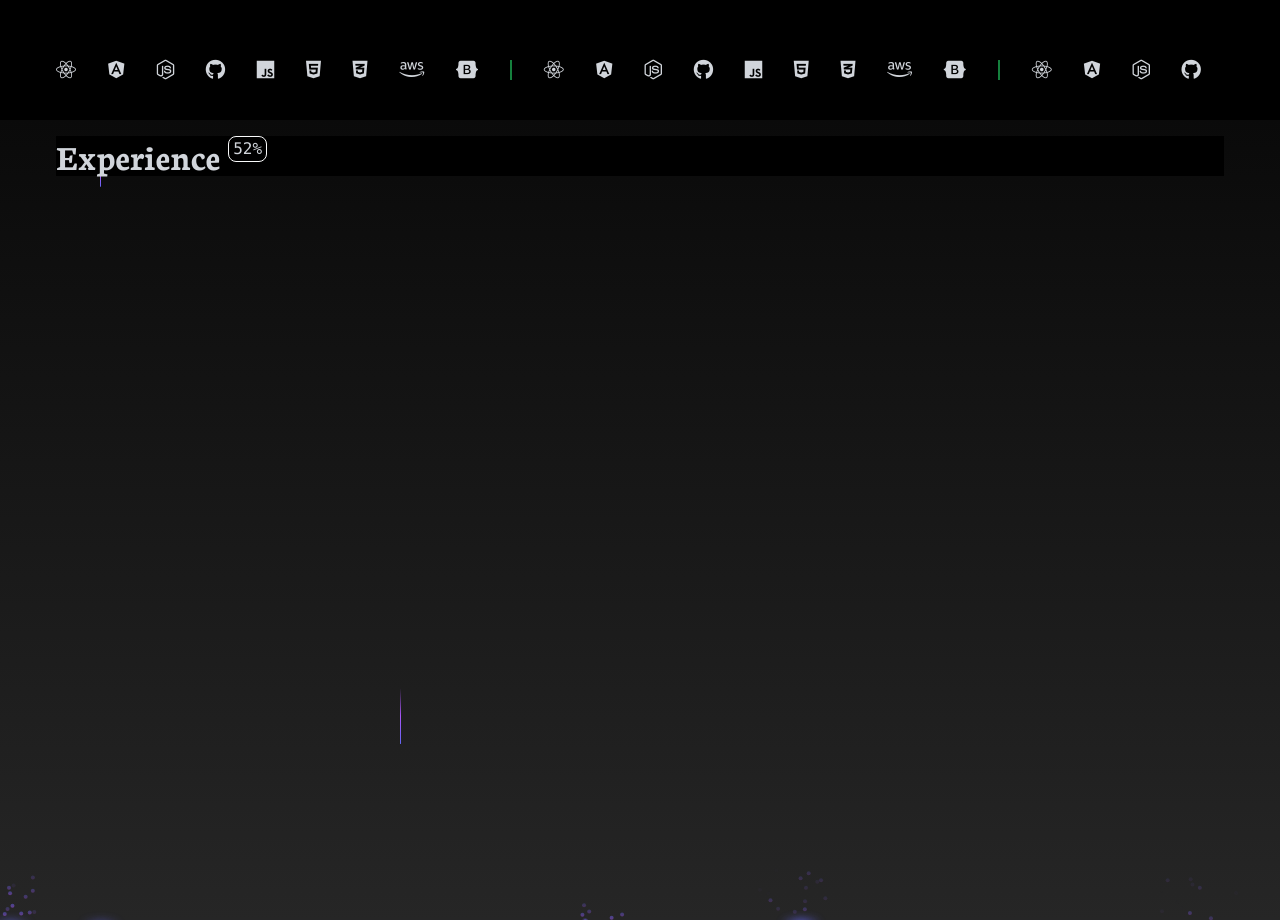
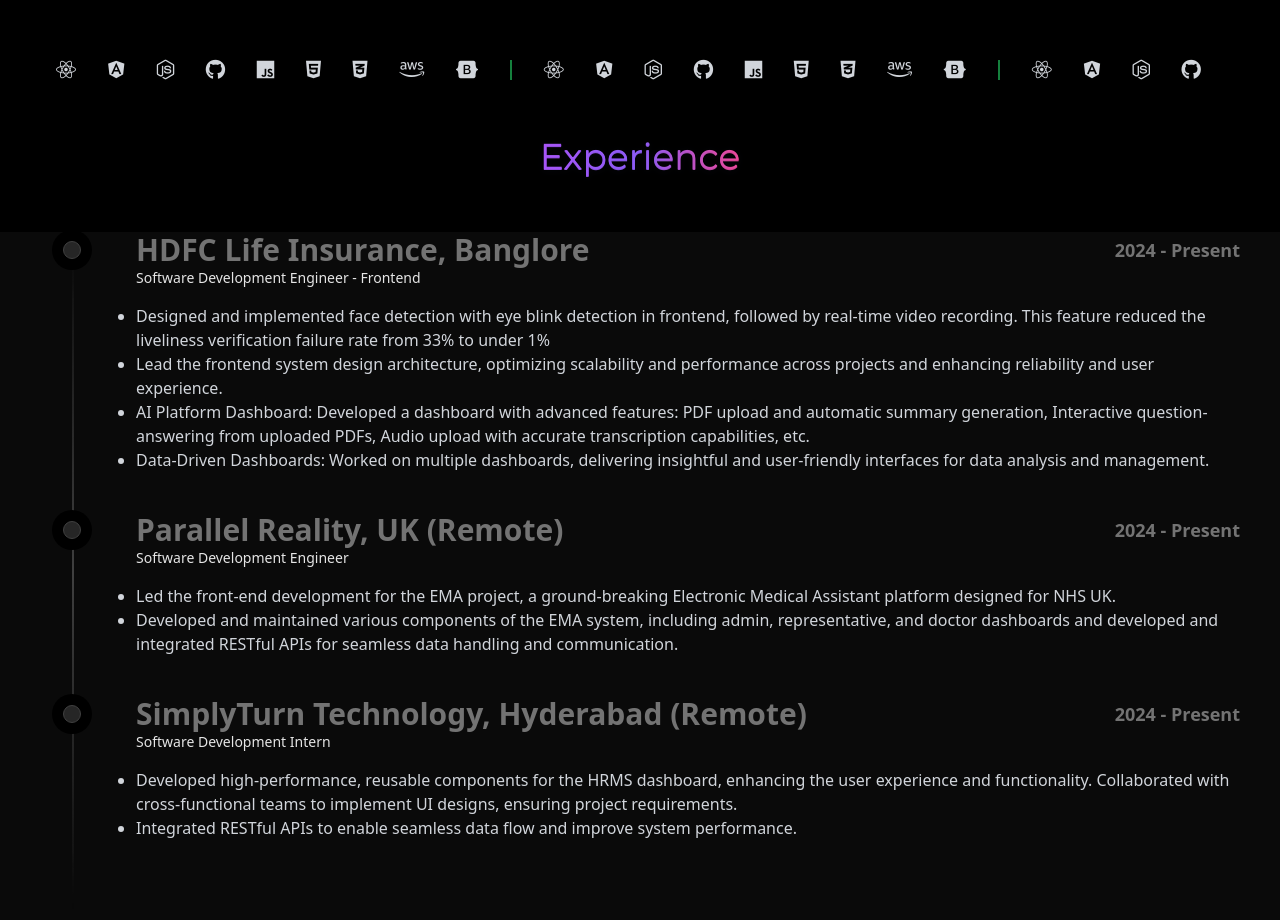
Before and after one commit to imarunpatel/portfolio, a Next.js app: page / in a window 1280 px wide. Shown: the part 680-1600 px from the top of the page. Built offline with nearby package versions, Linux system fonts and the light colour scheme.

Commit message:
experience section added

```diff
--- a/components/sections/Experience.tsx
+++ b/components/sections/Experience.tsx
@@ -1,13 +1,28 @@
 'use client';
 import React, { useRef, useState } from "react";
-import experiences from "@/app/data/experienceData";
+// import experiences from "@/app/data/experienceData";
 import ExperienceCard from "@/app/(pages)/experience/components/ExperienceCard";
 import { motion, useMotionValue, useMotionValueEvent, useScroll, useTransform } from "motion/react";
 import { BackgroundBeamsWithCollision } from "../ui/BackgroundBeamsWithCollision";
 
+import { cn } from "@/lib/utils";
+
+import Image from "next/image";
+import { Timeline } from "../ui/Timeline";
+
+
+const experiences = [
+  { title: "Frontend Engineer", company: "Company A", description: "Worked on UI/UX..." },
+  { title: "Software Engineer", company: "Company B", description: "Built scalable apps..." },
+  { title: "Tech Lead", company: "Company C", description: "Led a frontend team..." },
+];
+
 const Experience = () => {
   const ref = useRef(null);
   const [percentage, setPercentage] = useState(0);
+
+  // const { scrollYProgress } = useScroll();
+  // const [index, setIndex] = useState(0);
 
   const { scrollYProgress } = useScroll({ target: ref})
   const scrollPercentage = useTransform(scrollYProgress, [0, 1], [0, 100])
@@ -15,30 +30,31 @@
   useMotionValueEvent(scrollPercentage, "change", (latest) => {
     setPercentage(Math.round(latest));
   });
-  return (
 
 
 
+  // const handleScroll = (event: React.WheelEvent) => {
+  //   if (event.deltaY > 0 && index < experiences.length - 1) {
+  //     setIndex((prev) => prev + 1);
+  //   } else if (event.deltaY < 0 && index > 0) {
+  //     setIndex((prev) => prev - 1);
+  //   }
+  // };
 
-    <BackgroundBeamsWithCollision className=" py-4 px-3 md:px-14 h-screen">
-        <section className="" ref={ref}>
-          <div className="flex justify-start items-start font-['neuton'] gap-2 sticky left-0 top-[2px] bg-black z-10 dark:text-gray-300">
-            <h1 className="text-4xl font-bold">Experience</h1>
-            <motion.pre className="text-md border-[1px] px-1 border-gray-50 py rounded-lg">{percentage}%</motion.pre>
+  return (
+    <div ref={ref} >
+        <h2 className="sticky flex justify-center left-0 top-[0px] md:text-4xl lg:text-4xl font- px-4 md:px-8 lg:px-10 leading-none dark:bg-black z-10">
+            <div className="relative mx-auto inline-block w-max [filter:drop-shadow(0px_1px_3px_rgba(27,_37,_80,_0.14))]">
+              <div className="absolute left-0 top-[1px] bg-clip-text bg-no-repeat text-transparent bg-gradient-to-r py-4 from-purple-500 via-violet-500 to-pink-500 [text-shadow:0_0_rgba(0,0,0,0.1)]">
+                <span className="">Experience</span>
+              </div>
+              <div className="relative bg-clip-text text-transparent bg-no-repeat bg-gradient-to-r from-purple-500 via-violet-500 to-pink-500 py-4">
+                <span className="">Experience</span>
+              </div>
           </div>
-          </section>
-      {/* <h2 className="text-2xl relative z-20 md:text-4xl lg:text-7xl font-bold text-center text-black dark:text-white font-sans tracking-tight">
-        What&apos;s cooler than Beams?{" "}
-        <div className="relative mx-auto inline-block w-max [filter:drop-shadow(0px_1px_3px_rgba(27,_37,_80,_0.14))]">
-          <div className="absolute left-0 top-[1px] bg-clip-text bg-no-repeat text-transparent bg-gradient-to-r py-4 from-purple-500 via-violet-500 to-pink-500 [text-shadow:0_0_rgba(0,0,0,0.1)]">
-            <span className="">Exploding beams.</span>
-          </div>
-          <div className="relative bg-clip-text text-transparent bg-no-repeat bg-gradient-to-r from-purple-500 via-violet-500 to-pink-500 py-4">
-            <span className="">Exploding beams.</span>
-          </div>
-        </div>
-      </h2> */}
-    </BackgroundBeamsWithCollision>
+        </h2>
+      <TimelineDemo />
+    </div>
 
   );
 };
@@ -46,38 +62,72 @@
 export default Experience;
 
 
-{/* <div className="pl-3">
-        <ol className="relative border-s border-gray-200 dark:border-gray-700">
-          {experiences.map((experience, index) => (
-            <li key={index} className="mb-10 ms-6">
-              <ExperienceCard data={experience} />
+export function TimelineDemo() {
+  const data = [
+    {
+      title: "HDFC Life Insurance, Banglore",
+      content: (
+        <div>
+          <p className="text-neutral-800 dark:text-neutral-200 text-xs md:text-sm font-normal mb-4">
+          Software Development Engineer - Frontend
+          </p>
+          <ul className="dark:text-gray-300 list-disc">
+            <li>
+              Designed and implemented face detection with eye blink detection in frontend, followed by real-time video recording. This feature reduced the liveliness verification failure rate from 33% to under 1%
             </li>
-          ))}
-        </ol>
-      </div> */}
-
-const processCircle: React.CSSProperties = {
-  strokeDashoffset: 0,
-  strokeWidth: 2,
-  fill: "none",
+            <li>
+              Lead the frontend system design architecture, optimizing scalability and performance across projects and enhancing reliability and user experience.
+            </li>
+            <li>
+              AI Platform Dashboard: Developed a dashboard with advanced features: PDF upload and automatic summary generation, Interactive question-answering from uploaded PDFs, Audio upload with accurate transcription capabilities, etc.
+            </li>
+            <li>
+              Data-Driven Dashboards: Worked on multiple dashboards, delivering insightful and user-friendly interfaces for data analysis and management.
+            </li>
+          </ul>
+        </div>
+      ),
+    },
+    {
+      title: "Parallel Reality, UK (Remote)",
+      content: (
+        <div>
+          <p className="text-neutral-800 dark:text-neutral-200 text-xs md:text-sm font-normal mb-4">
+          Software Development Engineer
+          </p>
+          <ul className="dark:text-gray-300 list-disc">
+            <li>
+              Led the front-end development for the EMA project, a ground-breaking Electronic Medical Assistant platform designed for NHS UK.
+            </li>
+            <li>
+              Developed and maintained various components of the EMA system, including admin, representative, and doctor dashboards and developed and integrated RESTful APIs for seamless data handling and communication.
+            </li>
+          </ul>
+        </div>
+      ),
+    },
+    {
+      title: "SimplyTurn Technology, Hyderabad (Remote)",
+      content: (
+        <div>
+          <p className="text-neutral-800 dark:text-neutral-200 text-xs md:text-sm font-normal mb-4">
+            Software Development Intern
+          </p>
+          <ul className="dark:text-gray-300 list-disc">
+            <li>
+              Developed high-performance, reusable components for the HRMS dashboard, enhancing the user experience and functionality. Collaborated with cross-functional teams to implement UI designs, ensuring project requirements.
+            </li>
+            <li>
+              Integrated RESTful APIs to enable seamless data flow and improve system performance.
+            </li>
+          </ul>
+        </div>
+      ),
+    },
+  ];
+  return (
+    <div className="w-full">
+      <Timeline data={data} />
+    </div>
+  );
 }
-
-
-
-const progressIconIndicator: React.CSSProperties = {
-  ...processCircle,
-  strokeDashoffset: 0,
-  strokeWidth: 2,
-  fill: "none",
-}
-
-const progressIcon: React.CSSProperties = {
-  ...processCircle,
-  transform: "translateX(-100px) rotate(-90deg)",
-  stroke: "green",
-}
-
-
-const progressIconBg: React.CSSProperties = {
-  opacity: 0.2,
-}
--- /dev/null
+++ b/components/ui/Timeline.tsx
@@ -0,0 +1,81 @@
+"use client";
+import {
+  useMotionValueEvent,
+  useScroll,
+  useTransform,
+  motion,
+} from "framer-motion";
+import React, { useEffect, useRef, useState } from "react";
+
+interface TimelineEntry {
+  title: string;
+  content: React.ReactNode;
+}
+
+export const Timeline = ({ data }: { data: TimelineEntry[] }) => {
+  const ref = useRef<HTMLDivElement>(null);
+  const containerRef = useRef<HTMLDivElement>(null);
+  const [height, setHeight] = useState(0);
+
+  useEffect(() => {
+    if (ref.current) {
+      const rect = ref.current.getBoundingClientRect();
+      setHeight(rect.height);
+    }
+  }, [ref]);
+
+  const { scrollYProgress } = useScroll({
+    target: containerRef,
+    offset: ["start 10%", "end 50%"],
+  });
+
+  const heightTransform = useTransform(scrollYProgress, [0, 1], [0, height]);
+  const opacityTransform = useTransform(scrollYProgress, [0, 0.1], [0, 1]);
+
+  return (
+    <div
+      className="w-full bg-white dark:bg-neutral-950 font-sans md:px-10"
+      ref={containerRef}
+    >
+
+      <div ref={ref} className="relative max-w-7xl mx-auto pb-20">
+        {data.map((item, index) => (
+          <div
+            key={index}
+            className="flex justify-start mt-10 md:gap-10"
+          >
+            <div className="sticky flex flex-col md:flex-row z-40 items-center top-40 self-start max-w-14 w-full">
+              <div className="h-10 absolute -top-[2px] left-3 md:left-3 w-10 rounded-full bg-white dark:bg-black flex items-center justify-center">
+                <div className="h-4 w-4 rounded-full bg-neutral-200 dark:bg-neutral-800 border border-neutral-300 dark:border-neutral-700 p-2" />
+              </div>
+              {/* <h3 className="hidden text-xl md:pl-20 md:text-5xl font-bold text-neutral-500 dark:text-neutral-500 ">
+                {item.title}
+              </h3> */}
+            </div>
+
+            <div className="relative">
+              <h3 className="flex justify-between items-center text-3xl mb-0 text-left font-bold text-neutral-500 dark:text-neutral-500">
+                {item.title} <div className="text-lg"><span>2024</span> - <span>Present</span></div>
+              </h3>
+              {item.content}{" "}
+            </div>
+          </div>
+        ))}
+        <div
+          style={{
+            height: height + "px",
+          }}
+          className="absolute md:left-8 left-8 top-0 overflow-hidden w-[2px] bg-[linear-gradient(to_bottom,var(--tw-gradient-stops))] from-transparent from-[0%] via-neutral-200 dark:via-neutral-700 to-transparent to-[99%]  [mask-image:linear-gradient(to_bottom,transparent_0%,black_10%,black_90%,transparent_100%)] "
+        >
+          <motion.div
+            style={{
+              height: heightTransform,
+              opacity: opacityTransform,
+            }}
+            className="absolute inset-x-0 top-0  w-[2px] bg-gradient-to-t from-purple-500 via-blue-500 to-transparent from-[0%] via-[10%] rounded-full"
+          />
+        </div>
+      </div>
+    </div>
+  );
+};
```
